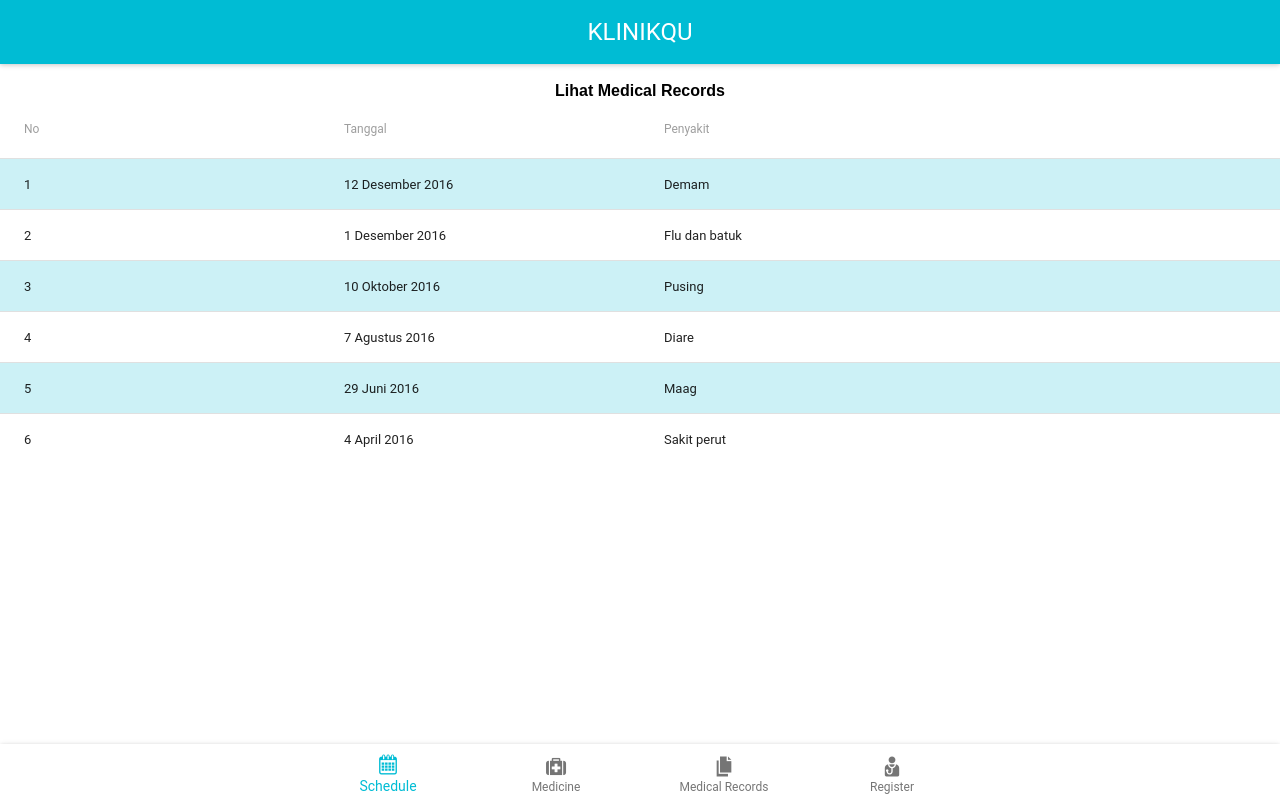
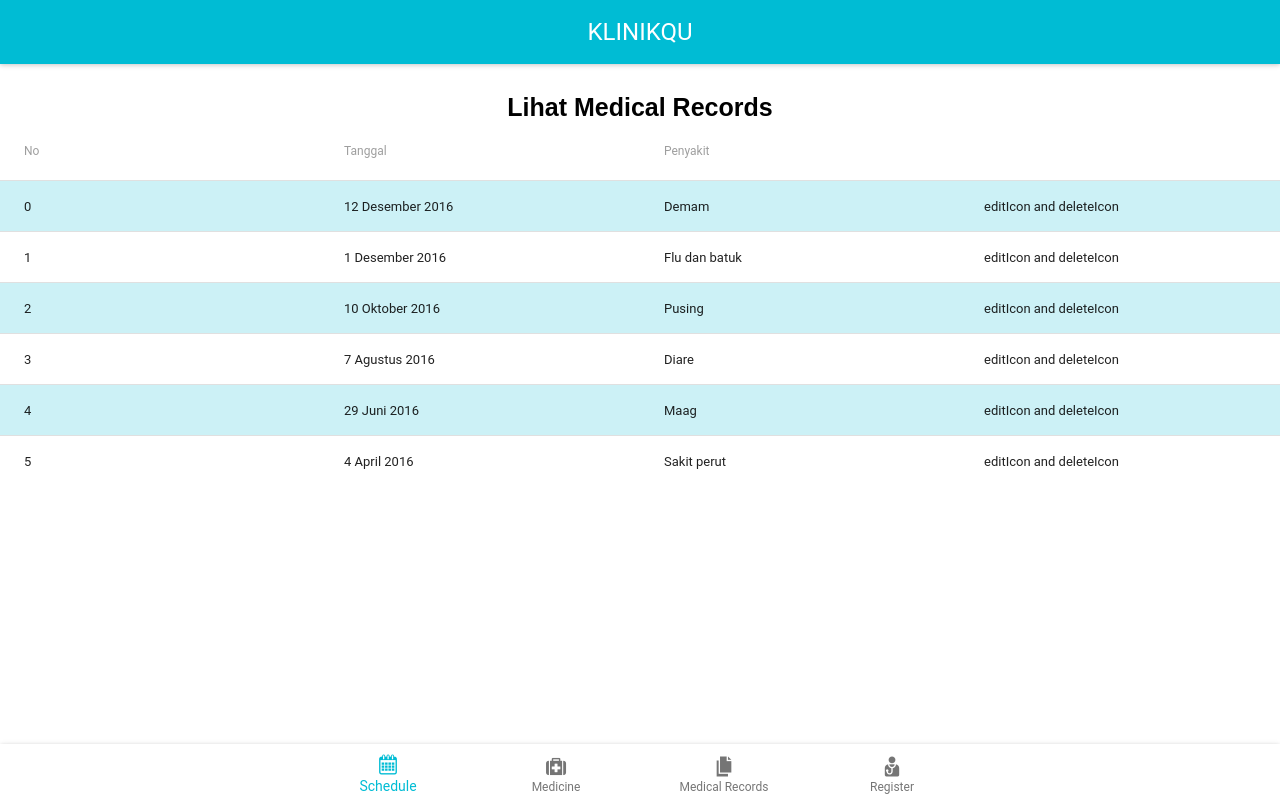
Before and after one commit to sutantowilliam/KlinikQu, a React (Create React App) app: page / in a window 1280 px wide. Built offline with nearby package versions, Linux system fonts and the light colour scheme.

Commit message:
Fix data grid, edit icon and delete icon not yet implemented

```diff
--- a/src/App.css
+++ b/src/App.css
@@ -35,6 +35,7 @@
 
 .title {
   font-weight: bold;
+  font-size: 25px;
 }
 
 .red {
--- a/src/components/datagrid.js
+++ b/src/components/datagrid.js
@@ -12,6 +12,33 @@ import FontIcon from 'material-ui/FontIcon';
 const editIcon = <FontIcon className="flaticon-edit-pencil-button orange"></FontIcon>;
 const deleteIcon = <FontIcon className="flaticon-trash red"></FontIcon>;
 
+const tableData = [
+{
+  tanggal: '12 Desember 2016',
+  penyakit: 'Demam',
+},
+{
+  tanggal: '1 Desember 2016',
+  penyakit: 'Flu dan batuk',
+},
+{
+  tanggal: '10 Oktober 2016',
+  penyakit: 'Pusing',
+},
+{
+  tanggal: '7 Agustus 2016',
+  penyakit: 'Diare',
+},
+{
+  tanggal: '29 Juni 2016',
+  penyakit: 'Maag',
+},
+{
+  tanggal: '4 April 2016',
+  penyakit: 'Sakit perut',
+},
+];
+
 /**
  * A simple table demonstrating the hierarchy of the `Table` component and its sub-components.
  */
@@ -22,7 +49,8 @@ const TableExampleSimple = () => (
     fixedFooter={true}>
     <TableHeader
       displaySelectAll={false}
-      adjustForCheckbox={false}>
+      adjustForCheckbox={false}
+      selectable={false}>
       <TableRow>
         <TableHeaderColumn>No</TableHeaderColumn>
         <TableHeaderColumn>Tanggal</TableHeaderColumn>
@@ -32,43 +60,16 @@ const TableExampleSimple = () => (
     </TableHeader>
     <TableBody
       displayRowCheckbox={false}
-      stripedRows={true}>
-      <TableRow>
-        <TableRowColumn>1</TableRowColumn>
-        <TableRowColumn>12 Desember 2016</TableRowColumn>
-        <TableRowColumn>Demam</TableRowColumn>
-        <TableRowColumn></TableRowColumn>
-      </TableRow>
-      <TableRow>
-        <TableRowColumn>2</TableRowColumn>
-        <TableRowColumn>1 Desember 2016</TableRowColumn>
-        <TableRowColumn>Flu dan batuk</TableRowColumn>
-        <TableRowColumn></TableRowColumn>
-      </TableRow>
-      <TableRow>
-        <TableRowColumn>3</TableRowColumn>
-        <TableRowColumn>10 Oktober 2016</TableRowColumn>
-        <TableRowColumn>Pusing</TableRowColumn>
-        <TableRowColumn></TableRowColumn>
-      </TableRow>
-      <TableRow>
-        <TableRowColumn>4</TableRowColumn>
-        <TableRowColumn>7 Agustus 2016</TableRowColumn>
-        <TableRowColumn>Diare</TableRowColumn>
-        <TableRowColumn></TableRowColumn>
-      </TableRow>
-      <TableRow>
-        <TableRowColumn>5</TableRowColumn>
-        <TableRowColumn>29 Juni 2016</TableRowColumn>
-        <TableRowColumn>Maag</TableRowColumn>
-        <TableRowColumn></TableRowColumn>
-      </TableRow>
-      <TableRow>
-        <TableRowColumn>6</TableRowColumn>
-        <TableRowColumn>4 April 2016</TableRowColumn>
-        <TableRowColumn>Sakit perut</TableRowColumn>
-        <TableRowColumn></TableRowColumn>
-      </TableRow>
+      stripedRows={true}
+      selectable={false}>
+      {tableData.map( (row, index) => (
+        <TableRow key={index}>
+          <TableRowColumn>{index}</TableRowColumn>
+          <TableRowColumn>{row.tanggal}</TableRowColumn>
+          <TableRowColumn>{row.penyakit}</TableRowColumn>
+          <TableRowColumn>editIcon and deleteIcon</TableRowColumn>
+        </TableRow>
+      ))}
     </TableBody>
   </Table>
 );
```
